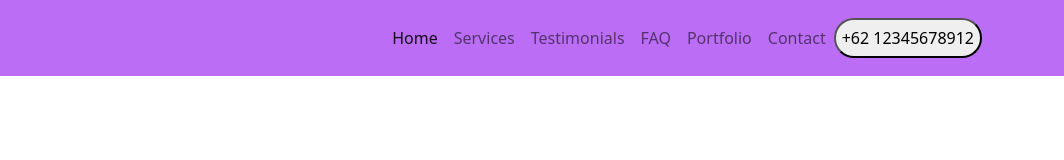
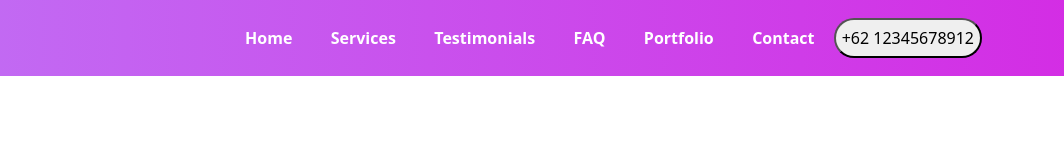
Before and after one commit to krisdianwidya/learn-bootstrap-5, a website: page index.html in a window 1280 px wide. Shown: the full height of the page, 216-1280 px from the left. Drawn offline with Linux system fonts and the light colour scheme.

Commit message:
add styling for navbar

```diff
--- a/index.html
+++ b/index.html
@@ -11,7 +11,7 @@
 
 <body>
     <!-- START THE NAVBAR SECTION -->
-    <nav class="navbar navbar-expand-lg navbar-light bg-primary">
+    <nav class="navbar navbar-expand-lg navbar-light menu">
         <div class="container">
             <a class="navbar-brand" href="#">
                 <img src="images/logo.png" alt="logo image">
--- a/scss/sections/_navbar.scss
+++ b/scss/sections/_navbar.scss
@@ -0,0 +1,19 @@
+@use '../custom' as *;
+
+.menu {
+  background: linear-gradient(
+    to right,
+    rgba($primary, 0.95),
+    rgba($secondary, 0.95)
+  );
+
+  li {
+    padding: 0 0.7rem;
+
+    a {
+      color: $white !important;
+      text-transform: capitalize;
+      font-weight: 600;
+    }
+  }
+}
```
Also changed, not shown: assets/css/style.css, 1 other file.
